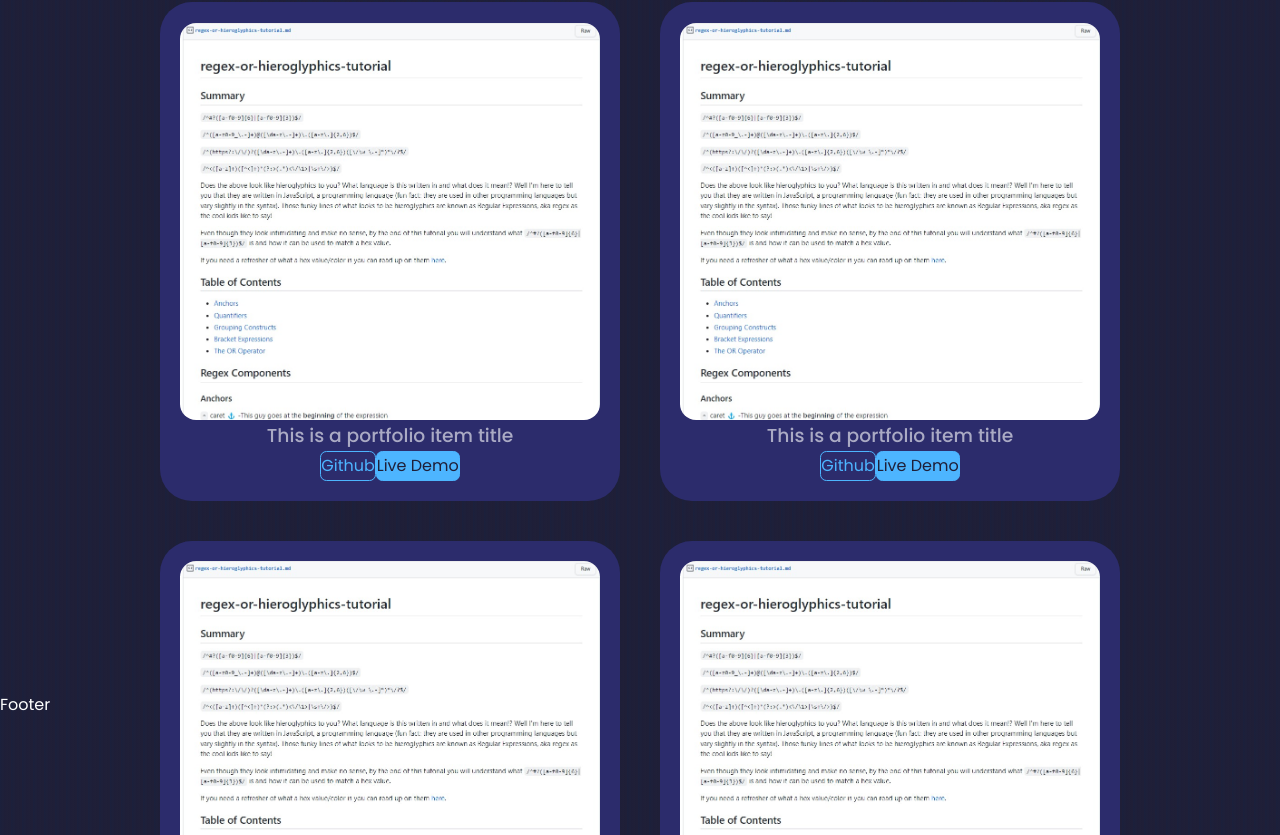
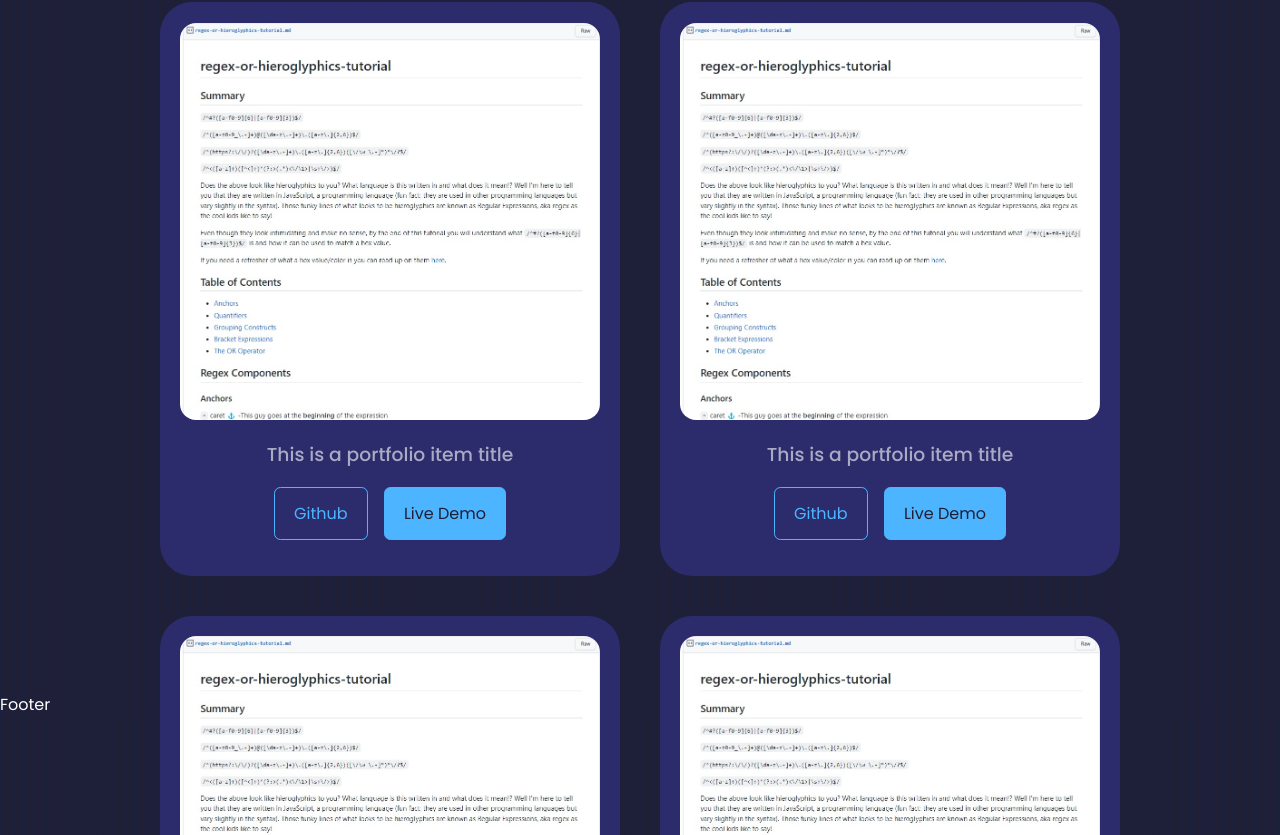
Before and after one commit to Ro-Galvan/professional-react-portfolio, a React (Create React App) app: page / in a window 1280 px wide. Shown: the part 1965-2800 px from the top of the page. Built offline with nearby package versions, Linux system fonts and the light colour scheme.

Commit message:
fixed issues with the buttons, there was a comma in between the numbers that was preventing the styling from coming through

```diff
--- a/src/components/portfolio/Portfolio.jsx
+++ b/src/components/portfolio/Portfolio.jsx
@@ -14,8 +14,10 @@ export default function Portfolio() {
             <img src={IMG1} alt="regex tutorial" />
           </div>
           <h3>This is a portfolio item title</h3>
+          <div className='portfolio__item-cta'>
             <a href="http://github.com" className='btn' target="_blank" rel="noreferrer">Github</a>
             <a href="http://TBD.com" className='btn btn-primary' target="_blank" rel="noreferrer">Live Demo</a>
+          </div>
         </article>
         {/* Project 2 */}
         <article className='portfolio__item'>
@@ -23,8 +25,10 @@ export default function Portfolio() {
             <img src={IMG1} alt="regex tutorial" />
           </div>
           <h3>This is a portfolio item title</h3>
+          <div className='portfolio__item-cta'>
             <a href="http://github.com" className='btn' target="_blank" rel="noreferrer">Github</a>
             <a href="http://TBD.com" className='btn btn-primary' target="_blank" rel="noreferrer">Live Demo</a>
+          </div>
         </article>
         {/* Project 3 */}
         <article className='portfolio__item'>
@@ -32,17 +36,21 @@ export default function Portfolio() {
             <img src={IMG1} alt="regex tutorial" />
           </div>
           <h3>This is a portfolio item title</h3>
+          <div className='portfolio__item-cta'>
             <a href="http://github.com" className='btn' target="_blank" rel="noreferrer">Github</a>
             <a href="http://TBD.com" className='btn btn-primary' target="_blank" rel="noreferrer">Live Demo</a>
+          </div>
         </article>
-                 {/* Project 3 */}
+        {/* Project 4 */}
         <article className='portfolio__item'>
           <div className='portfolio__item-image'>
             <img src={IMG1} alt="regex tutorial" />
           </div>
           <h3>This is a portfolio item title</h3>
+          <div className='portfolio__item-cta'>
             <a href="http://github.com" className='btn' target="_blank" rel="noreferrer">Github</a>
             <a href="http://TBD.com" className='btn btn-primary' target="_blank" rel="noreferrer">Live Demo</a>
+          </div>
         </article>
       </div>
     </section>
--- a/src/components/portfolio/portfolio.css
+++ b/src/components/portfolio/portfolio.css
@@ -15,11 +15,22 @@
 
 .portfolio__item:hover {
   border-color: var(--color-primary-variant);
-  /* background: transparent; */
-  background: var(--color-white);
+  background: transparent;
+  /* background: var(--color-white); */
 }
 
 .portfolio__item-image img{
   border-radius: 1rem;
+  overflow: hidden;
+}
 
+.portfolio__item h3 {
+  margin: 1.2rem 0 1rem;
 }
+
+.portfolio__item-cta {
+  display: flex;
+  justify-content: center;
+  gap: 1rem;
+  margin-bottom: 1rem;
+}
--- a/src/index.css
+++ b/src/index.css
@@ -118,7 +118,7 @@ a:hover {
   width: max-content;
   display: inline-block;
   color: var(--color-primary);
-  padding: 0.75rem, 1.2rem;
+  padding: 0.75rem 1.2rem;
   border-radius: 0.4rem;
   /* NOT SEEING THE DIFFERENCE OF WHAT IT DOES */
   cursor: pointer;
```
Lines whose indentation alone changed are shown as unchanged.
